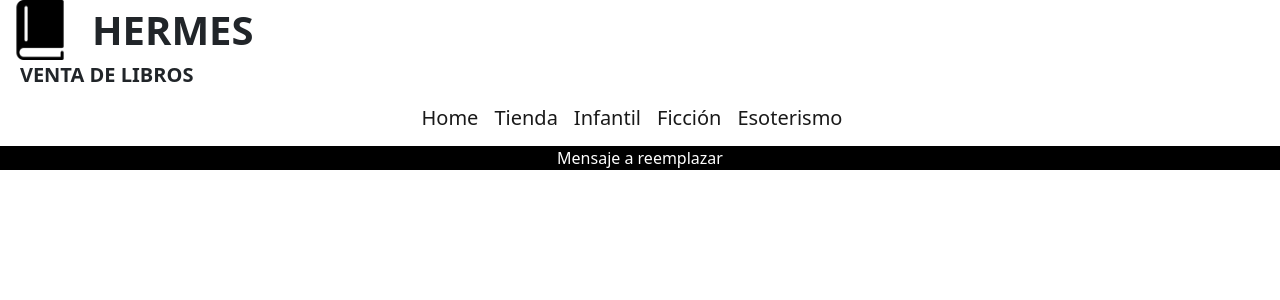
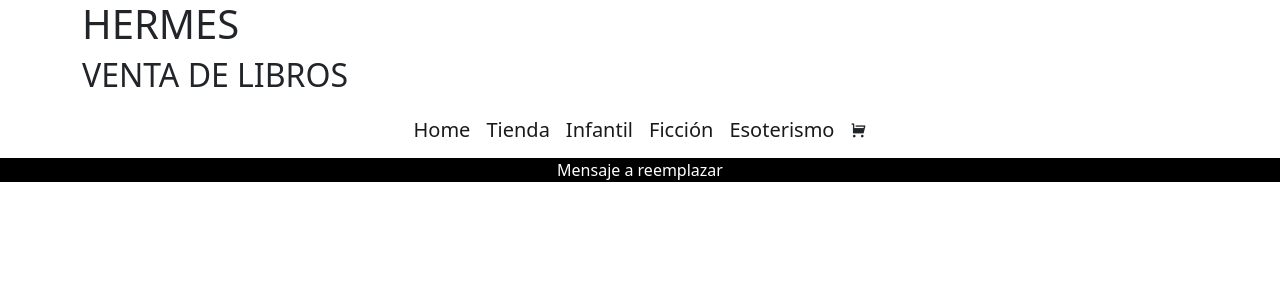
Before and after one commit to ezequielpera/ProyectoEze, a React (Create React App) app: page / in a window 1280 px wide. Shown: the top 300 px of the page. Built offline with nearby package versions, Linux system fonts and the light colour scheme.

Commit message:
Tercer Commit

```diff
--- a/package.json
+++ b/package.json
@@ -11,6 +11,7 @@
     "react-bootstrap": "^2.5.0",
     "react-dom": "^18.2.0",
     "react-scripts": "5.0.1",
+    "remixicon": "^2.5.0",
     "web-vitals": "^2.1.4"
   },
   "scripts": {
--- a/src/App.js
+++ b/src/App.js
@@ -1,7 +1,7 @@
 import './App.css';
 
 import NavBar from './components/NavBar/navbar.jsx';
-import Titulo from './components/titulo';
+import Titulo from './components/NavBar/titulo.jsx';
 import ItemListContainer from './components/container/itemlistcontainer.jsx';
 
 const App = () => {
--- /dev/null
+++ b/src/components/NavBar/cartwidget.jsx
@@ -0,0 +1,7 @@
+import React from "react";
+
+const CartWidget = () => {
+    return (<i className="ri-shopping-cart-fill"></i>)
+}
+
+export default CartWidget;
--- a/src/components/NavBar/navbar.jsx
+++ b/src/components/NavBar/navbar.jsx
@@ -1,5 +1,6 @@
 import Container from 'react-bootstrap/Container';
 import Navbar from 'react-bootstrap/Navbar';
+import CartWidget from './cartwidget';
 
 function NavBar() {
     return (
@@ -10,6 +11,7 @@ function NavBar() {
                 <Navbar.Brand href="#home">Infantil</Navbar.Brand>
                 <Navbar.Brand href="#home">Ficción</Navbar.Brand>
                 <Navbar.Brand href="#home">Esoterismo</Navbar.Brand>
+                <CartWidget/>
                 <Navbar.Toggle />
 
             </Container>
--- /dev/null
+++ b/src/components/NavBar/titulo.jsx
@@ -0,0 +1,16 @@
+import Container from 'react-bootstrap/Container';
+
+function Titulo() {
+    return (
+        <Container>
+            <div className='d-flex justify-content-start'>
+                <h1>HERMES</h1>
+            </div>
+            <div className='d-flex justify-content-start'>
+                <h2>VENTA DE LIBROS</h2>
+            </div>
+        </Container>
+    );
+}
+
+export default Titulo;
--- a/src/components/cartwidget.jsx
+++ /dev/null
@@ -1,7 +0,0 @@
-import logolibro from './logolibro.png'
-
-const Logo = () => {
-    return (<img src={logolibro} style={{ height:60, width:80}} alt="logo de un libro"/>)
-}
-
-export default Logo;
--- a/src/components/titulo.jsx
+++ /dev/null
@@ -1,22 +0,0 @@
-import Container from 'react-bootstrap/Container';
-import Row from 'react-bootstrap/Row';
-import Col from 'react-bootstrap/Col';
-import Logo from './cartwidget.jsx'
-
-function Titulo() {
-    return (
-        <Container fluid>
-            <Row xs={1} md={4} lg={6}>
-                <Logo/>
-                <Col className="fs-1 fw-bold text-start">HERMES </Col>
-
-            </Row>
-            <Row xs={1} md={4} lg={6}>
-                <Col className="fs-5 fw-semibold text-md-center">VENTA DE LIBROS</Col>
-            </Row>
-
-        </Container>
-    );
-}
-
-export default Titulo;
--- a/src/index.js
+++ b/src/index.js
@@ -4,6 +4,7 @@ import './index.css';
 import App from './App';
 import reportWebVitals from './reportWebVitals';
 import 'bootstrap/dist/css/bootstrap.min.css';
+import 'remixicon/fonts/remixicon.css'
 
 const root = ReactDOM.createRoot(document.getElementById('root'));
 root.render(
```
Also changed, not shown: src/components/logolibro.png (deleted), 1 other file (tests, documents, lock files or other folders).
